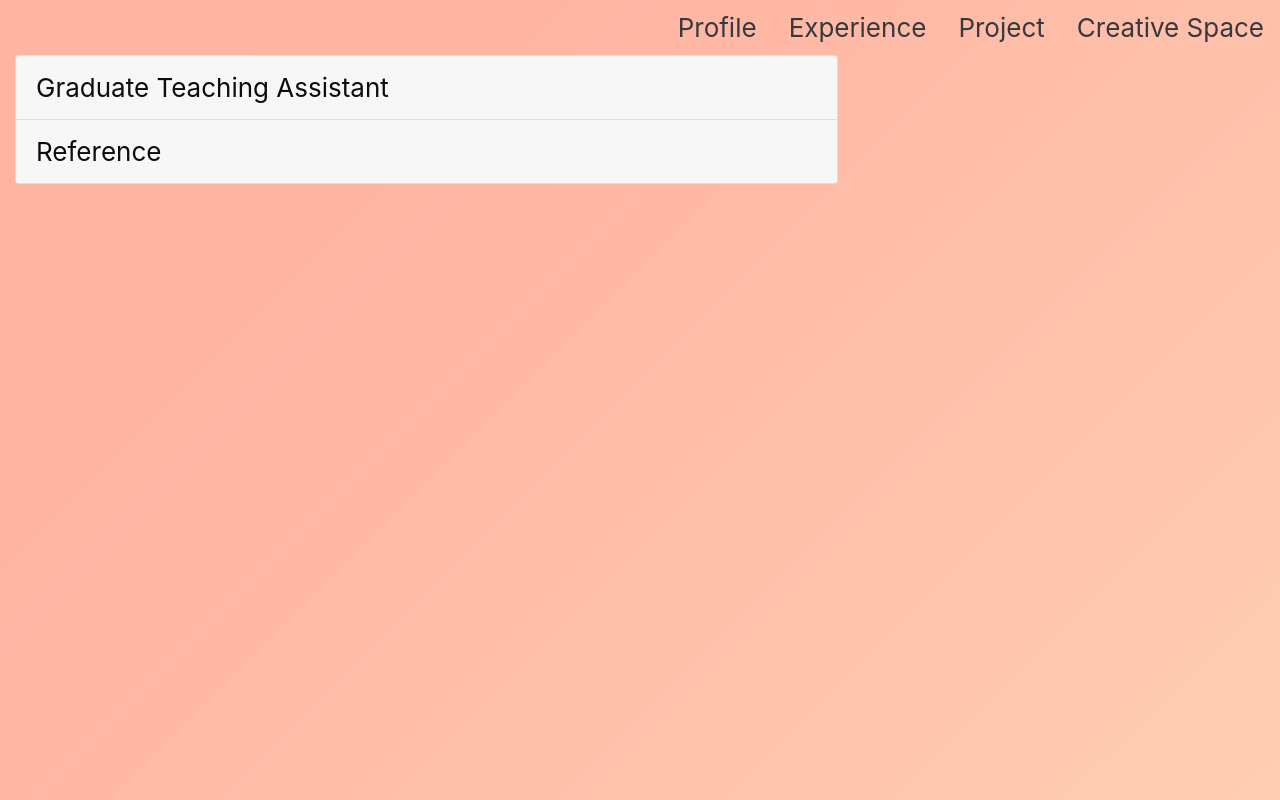
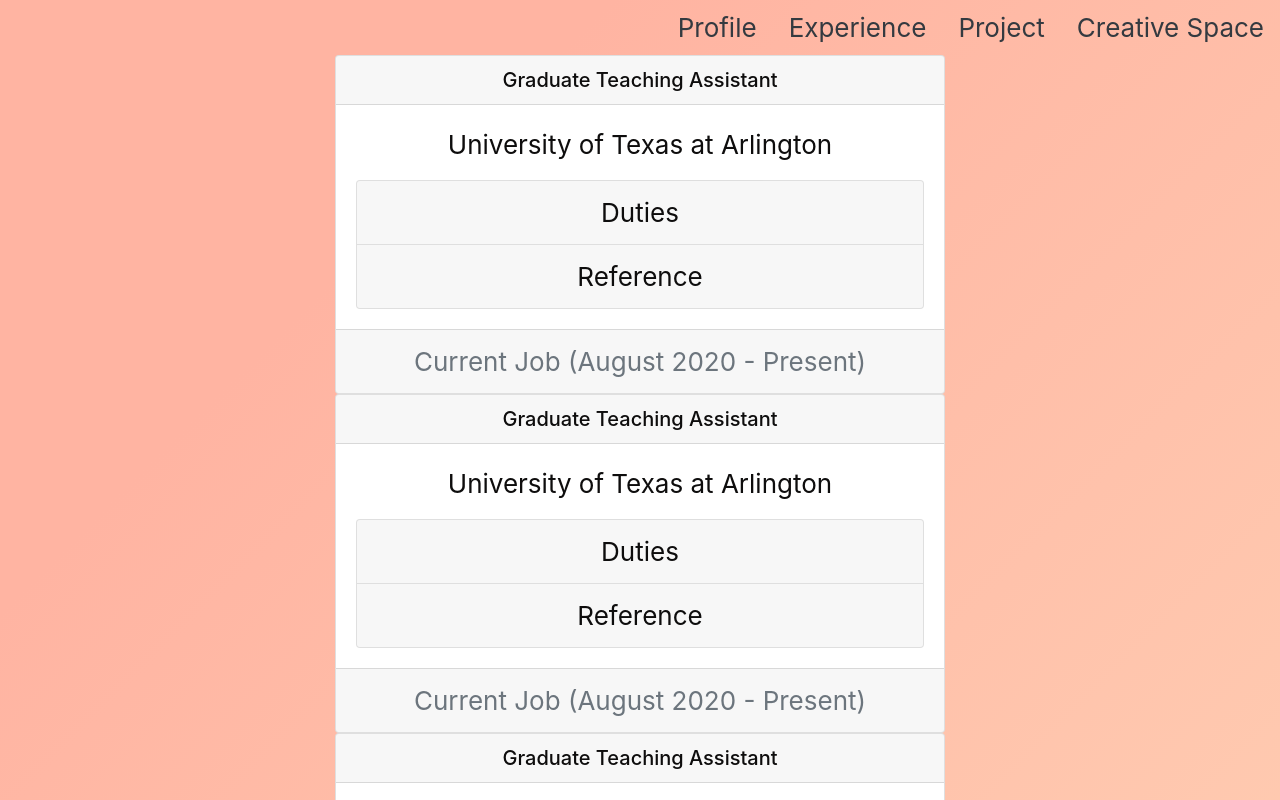
Before and after one commit to Thirunavukkarasu-Saravanan/Portfolio, a React (Create React App) app: page /exp in a window 1280 px wide. Shown: the top 800 px of the page. Built offline with nearby package versions, Linux system fonts and the light colour scheme.

Commit message:
Added Component for experience, need to work on replicating the same for an array of inputs

```diff
--- a/src/App.js
+++ b/src/App.js
@@ -22,6 +22,8 @@
         </Route>
         <Route path="/exp">
           <Experience />
+          <Experience />
+          <Experience />
         </Route>
         <Route path="/proj">
           <Project />
--- a/src/Components/Experience.js
+++ b/src/Components/Experience.js
@@ -1,10 +1,7 @@
 import React from "react";
 import cont from "../Images/cont.png";
-import { Accordion } from "react-bootstrap";
-import { Card } from "react-bootstrap";
-import { Container } from "react-bootstrap";
-import { Row } from "react-bootstrap";
-import { Col } from "react-bootstrap";
+import { Accordion, Card, Container, Row, Col, Button } from "react-bootstrap";
+
 import entries from "../Data/data-entry";
 
 function Experience() {
@@ -13,14 +10,22 @@
   let reference1 = entries.Tags[2].Experience[0].ReferenceName;
   let referencEmail1 = entries.Tags[2].Experience[0].ReferenceEmail;
   let referencContact1 = entries.Tags[2].Experience[0].ReferencePhone;
+  let duration1 = entries.Tags[2].Experience[0].Duration;
+  let companyName1 = entries.Tags[2].Experience[0].Company;
   return (
     <Container fluid>
       <Row>
-        <Col sm={8}>
+        <Col sm={3}></Col>
+        <Col sm={6}>
+          <Card className="text-center">
+            <Card.Header as="h5">{role1}</Card.Header>
+            <Card.Body>
+              <Card.Text>{companyName1}</Card.Text>
+              <Col sm={13}>
                 <Accordion>
                   <Card>
                     <Accordion.Toggle as={Card.Header} eventKey="0">
-                {role1}
+                      Duties
                     </Accordion.Toggle>
                     <Accordion.Collapse eventKey="0">
                       <Card.Body>{skills1}</Card.Body>
@@ -42,6 +47,10 @@
                   </Card>
                 </Accordion>
               </Col>
+            </Card.Body>
+            <Card.Footer className="text-muted">{duration1}</Card.Footer>
+          </Card>
+        </Col>
       </Row>
     </Container>
   );
--- a/src/Data/data-entry.json
+++ b/src/Data/data-entry.json
@@ -21,11 +21,12 @@
       [
         {
           "Role" : "Graduate Teaching Assistant",
-          "Duration" : "Current Job",
+          "Duration" : "Current Job (August 2020 - Present)",
           "Description": "Review and grade assignments (code) for Advanced software engineering and testing class, course covers Agile software development life cycle with focus on testing and deliverables per iteration.",
           "ReferenceName" : "Dr.John Robb",
           "ReferenceEmail" : "john.robb@uta.edu",
-          "ReferencePhone" : "+1 817 272 3604"
+          "ReferencePhone" : "+1 817 272 3604",
+          "Company": "University of Texas at Arlington"
 
         },
 
```
Lines whose indentation alone changed are shown as unchanged.
